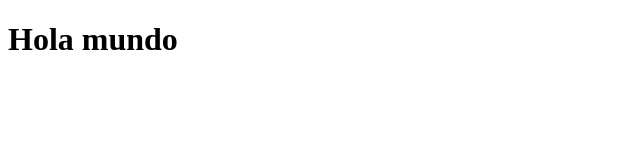
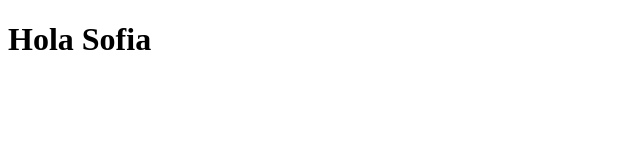
Before and after one commit to ErickOrtiz0298/testBedu, a plain HTML site: page index.html in a window 1280 px wide. Shown: the full height of the page, 0-640 px from the left. Drawn offline with Linux system fonts and the light colour scheme.

```diff
--- a/index.html
+++ b/index.html
@@ -7,6 +7,6 @@
     <title>Document</title>
 </head>
 <body>
-    <h1>Hola mundo</h1>
+    <h1>Hola Sofia</h1>
 </body>
 </html>
```
